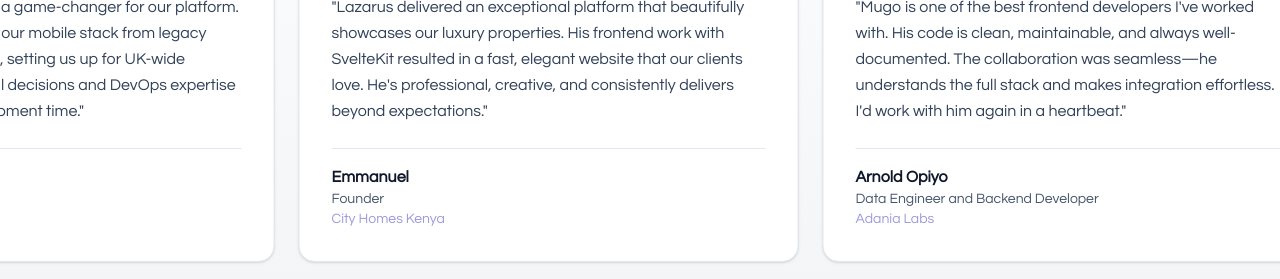
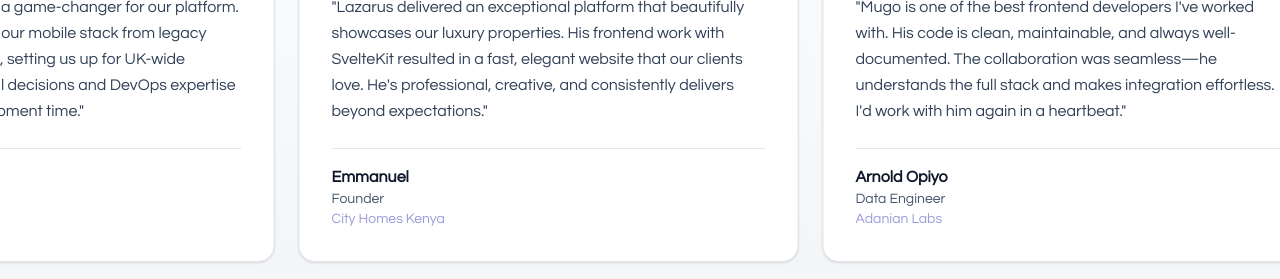
Before and after one commit to lazarusmugo/lazarusmugo.github.io, a Next.js app: page / in a window 1280 px wide. Shown: the part 3595-3874 px from the top of the page. Built offline with nearby package versions, Linux system fonts and the light colour scheme.

Commit message:
fix: Updates testimonial

```diff
--- a/src/app/components/Testimonials.tsx
+++ b/src/app/components/Testimonials.tsx
@@ -43,8 +43,8 @@ export function Testimonials() {
     {
       id: 4,
       name: "Arnold Opiyo",
-      role: "Data Engineer and Backend Developer",
-      company: "Adania Labs",
+      role: "Data Engineer",
+      company: "Adanian Labs",
       content:
         "Mugo is one of the best frontend developers I've worked with. His code is clean, maintainable, and always well-documented. The collaboration was seamless—he understands the full stack and makes integration effortless. I'd work with him again in a heartbeat.",
       rating: 5,
```
